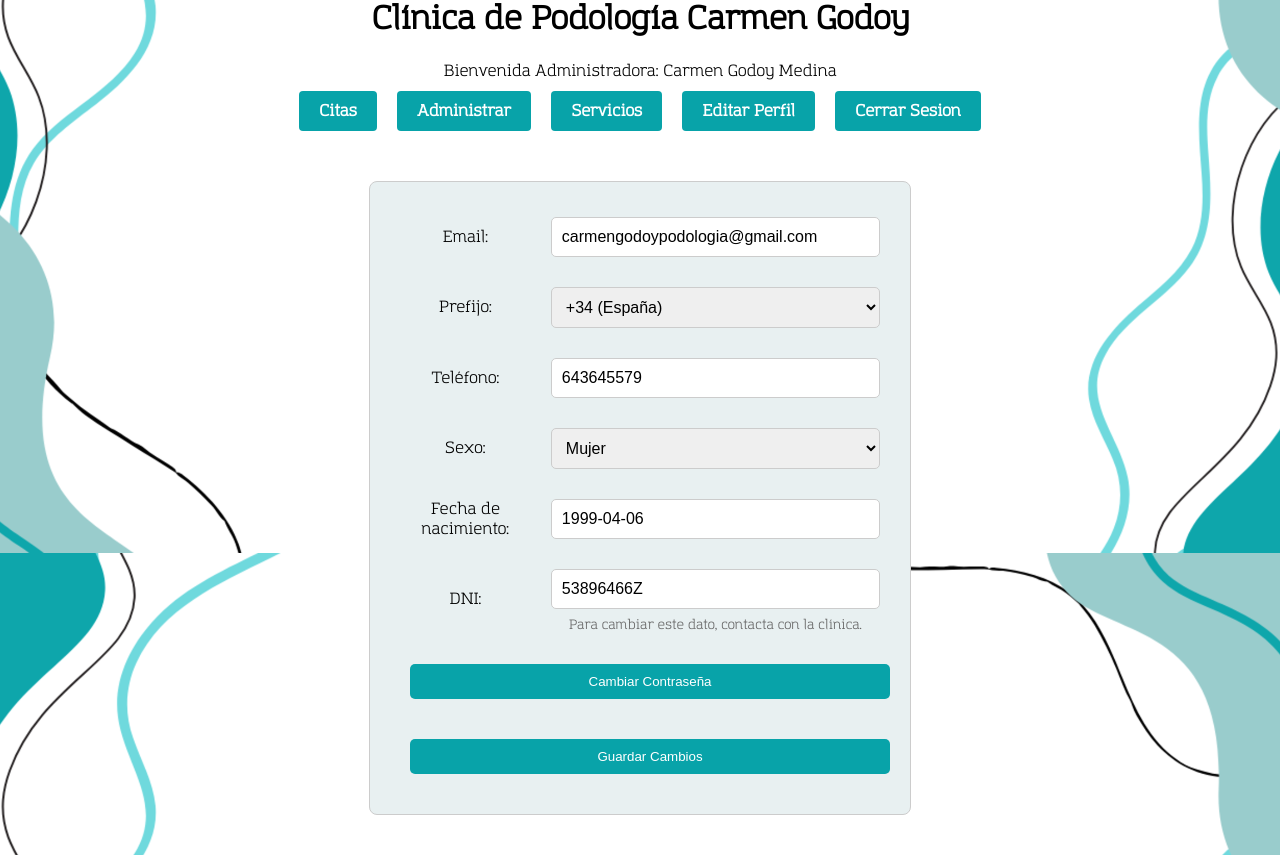
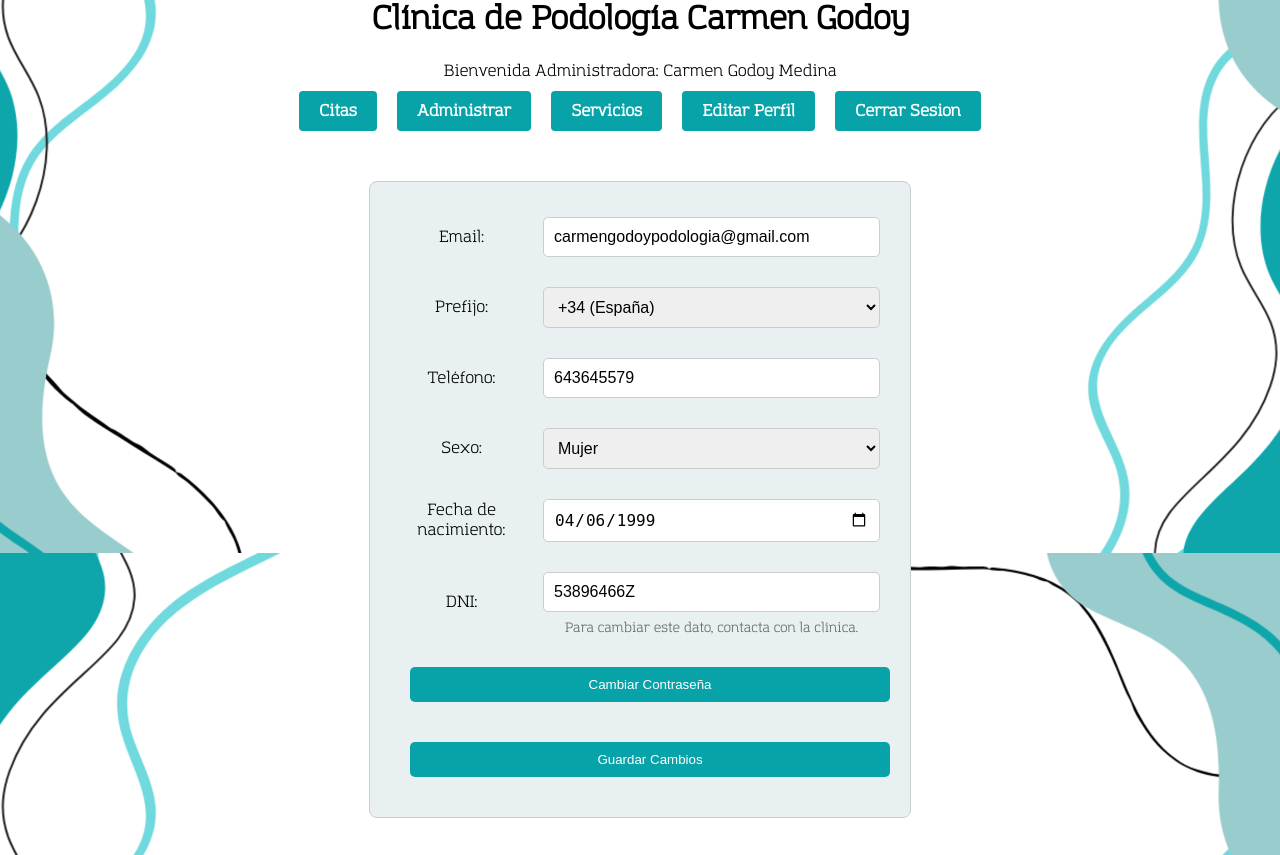
Before and after one commit to DanielGodoyDAW/Proyecto-FCT, a PHP site: page /Proyecto-FCT/Codigo/editar_perfil.php in a window 1280 px wide. Shown: the part 247-1102 px from the top of the page. Run offline with PHP 8.4, Linux system fonts and the light colour scheme; a user stored in the database is signed in; data comes from the database, SQL or seed files in the repository.

Commit message:
corregido error al editar perfil que hacia que no se viene tipo date

```diff
--- a/Codigo/validaciones/editarPerfil/form_Edit_Perfil.php
+++ b/Codigo/validaciones/editarPerfil/form_Edit_Perfil.php
@@ -130,9 +130,9 @@ $extensiones = [
             <tr>
                 <td><label for="fechaNacim">Fecha de nacimiento:</label></td>
                 <?php if (!isset($pacientes['fechaNacim'])) { ?>
-                    <td><input class="form-control type="date" name="fechaNacim" id="fechaNacim"></td>
+                    <td><input class="form-control" type="date" name="fechaNacim" id="fechaNacim"></td>
                 <?php } else { ?>
-                    <td><input class="form-control type="date" name="fechaNacim" id="fechaNacim" value="<?php echo htmlspecialchars($pacientes['fechaNacim']); ?>"></td>
+                    <td><input class="form-control" type="date" name="fechaNacim" id="fechaNacim" value="<?php echo htmlspecialchars($pacientes['fechaNacim']); ?>"></td>
                 <?php } ?>
             </tr>
             <?php if (!$esTemporal) { ?>
```
